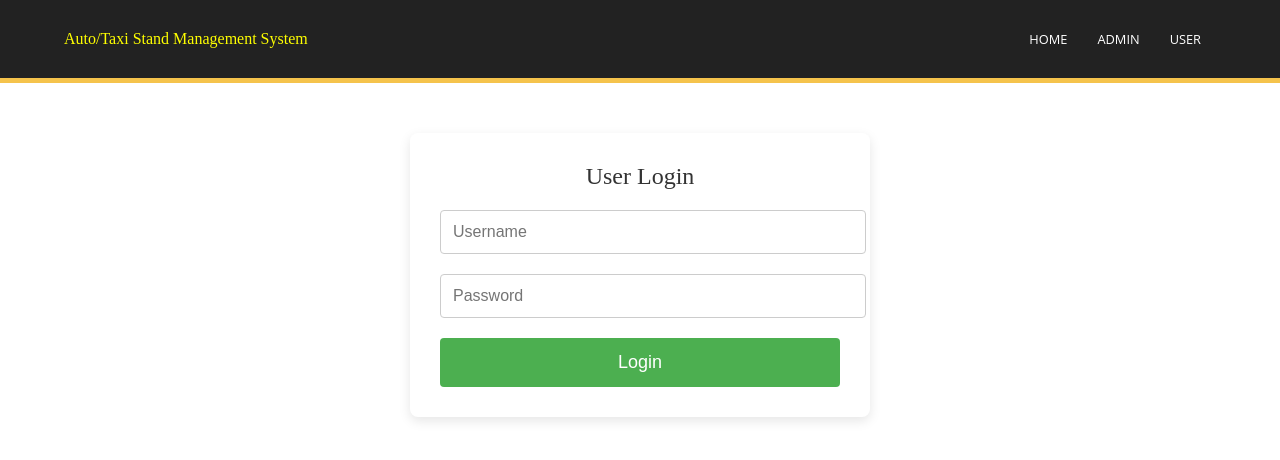
After one commit to Sayone08/Web-Project, a PHP site: page /user-login.php in a window 1280 px wide. The commit adds this page. Shown: the top 460 px of the page. Run offline with PHP 8.4, Linux system fonts and the light colour scheme; a stand-in replaces the project's code that opens the database connection.

Commit message:
Updated User Option

```diff
--- /dev/null
+++ b/user-login.php
@@ -0,0 +1,199 @@
+<?php
+// Start session to track user login state
+session_start();
+
+// Direct database connection with provided credentials
+$host = 'localhost'; // Hostname
+$username = 'root';  // Database username
+$password = '';      // Database password (empty for default root user)
+$dbname = 'atsmsdb'; // Database name
+
+// Create connection
+$conn = new mysqli($host, $username, $password, $dbname);
+
+// Check connection
+if ($conn->connect_error) {
+    die("Connection failed: " . $conn->connect_error);
+}
+
+// Check if form is submitted
+if ($_SERVER["REQUEST_METHOD"] == "POST") {
+    $input_username = $_POST['username'];
+    $input_password = $_POST['password'];
+
+    // Query to check if user exists in the userlogins table
+    $sql = "SELECT * FROM userlogins WHERE username = ? AND password = ?";
+    $stmt = $conn->prepare($sql);
+    $stmt->bind_param('ss', $input_username, $input_password);
+    $stmt->execute();
+    $result = $stmt->get_result();
+
+    if ($result->num_rows > 0) {
+        // Valid login
+        $_SESSION['user'] = $input_username;
+        header("Location: search.php");
+        exit();
+    } else {
+        // Invalid login
+        $error_message = "Invalid username or password.";
+    }
+
+    // Close statement
+    $stmt->close();
+}
+
+// Close connection
+$conn->close();
+?>
+
+<!DOCTYPE HTML>
+<html lang="en">
+
+<head>
+    <title>User Login</title>
+    <link href="/css/style.css" rel="stylesheet" type="text/css" />
+
+
+    <style>
+        /* Basic styling for the login form container */
+        .login-form {
+            width: 100%;
+            max-width: 400px;
+            /* Limiting max width for better layout */
+            margin: 50px auto;
+            /* Center the form on the page */
+            padding: 30px;
+            background: #fff;
+            /* White background for the form */
+            border-radius: 8px;
+            /* Rounded corners */
+            box-shadow: 0 4px 12px rgba(0, 0, 0, 0.1);
+            /* Subtle shadow for depth */
+            text-align: center;
+            /* Center the content */
+        }
+
+        /* Styling for the form heading */
+        .login-form h2 {
+            font-size: 24px;
+            color: #333;
+            /* Dark color for the title */
+            margin-bottom: 20px;
+            /* Space below the heading */
+        }
+
+        /* Styling for the error message */
+        .login-form p {
+            color: red;
+            font-size: 14px;
+            margin-bottom: 20px;
+        }
+
+        /* Styling for the input fields */
+        .login-form input[type="text"],
+        .login-form input[type="password"] {
+            width: 100%;
+            /* Make inputs take full width */
+            padding: 12px;
+            margin-bottom: 20px;
+            border: 1px solid #ccc;
+            /* Light border */
+            border-radius: 4px;
+            /* Rounded borders */
+            font-size: 16px;
+            color: #333;
+            /* Text color */
+        }
+
+        /* Focus effect for inputs */
+        .login-form input[type="text"]:focus,
+        .login-form input[type="password"]:focus {
+            border-color: #4CAF50;
+            /* Green border when focused */
+            outline: none;
+            /* Remove default outline */
+        }
+
+        /* Styling for the login button */
+        .login-form button {
+            width: 100%;
+            /* Full width for the button */
+            padding: 14px;
+            background-color: #4CAF50;
+            /* Green background */
+            color: #fff;
+            /* White text */
+            font-size: 18px;
+            border: none;
+            /* No border */
+            border-radius: 4px;
+            /* Rounded corners */
+            cursor: pointer;
+            /* Pointer cursor on hover */
+            transition: background-color 0.3s ease;
+            /* Smooth transition for hover effect */
+        }
+
+        /* Hover effect for the login button */
+        .login-form button:hover {
+            background-color: #45a049;
+            /* Darker green when hovering */
+        }
+
+        /* Optional: Styling for form links (like Forgotten Password) */
+        .login-form a {
+            color: #3498db;
+            /* Blue color for links */
+            text-decoration: none;
+            /* Remove underline */
+            font-size: 14px;
+        }
+
+        .login-form a:hover {
+            text-decoration: underline;
+            /* Underline on hover */
+        }
+    </style>
+</head>
+
+<body>
+    <div class="header" id="top">
+        <div class="wrap">
+            <!---start-logo---->
+            <div class="logo">
+                <h3 style="color: yellow;">Auto/Taxi Stand Management System</h3>
+            </div>
+            <!---End-logo---->
+            <!---start-top-nav---->
+            <div class="top-nav">
+                <!-- <ul>
+                    <li class="active"><a href="index.php">Home</a></li>
+                    <li><a href="search.php" target="_blank">Check Stand Receipt</a></li>
+                    <li><a href="admin/index.php">Admin</a></li>
+                    <div class="clear"> </div>
+                </ul> -->
+                <ul>
+                    <li class="active"><a href="index.php">Home</a></li>
+                    <li><a href="admin/index.php">Admin</a></li>
+                    <li><a href="user-login.php">USER</a></li> <!-- Added USER option -->
+                    <div class="clear"> </div>
+                </ul>
+            </div>
+            <!-- <div class="clear"> </div>
+            -End-top-nav-- -->
+        </div>
+    </div>
+    <div class="login-form">
+        <h2>User Login</h2>
+        <?php if (isset($error_message)) {
+            echo "<p style='color: red;'>$error_message</p>";
+        } ?>
+        <form method="POST" action="user-login.php">
+            <input type="text" name="username" placeholder="Username" required />
+            <input type="password" name="password" placeholder="Password" required />
+            <button type="submit">Login</button>
+        </form>
+    </div>
+</body>
+
+</html>
```
Also changed, not shown: check_receipt.php (added, +45 -0 lines), index.php (+4 -4 lines), login.php (added, +70 -0 lines), register.php (added, +65 -0 lines), admin/css/theme.css.
